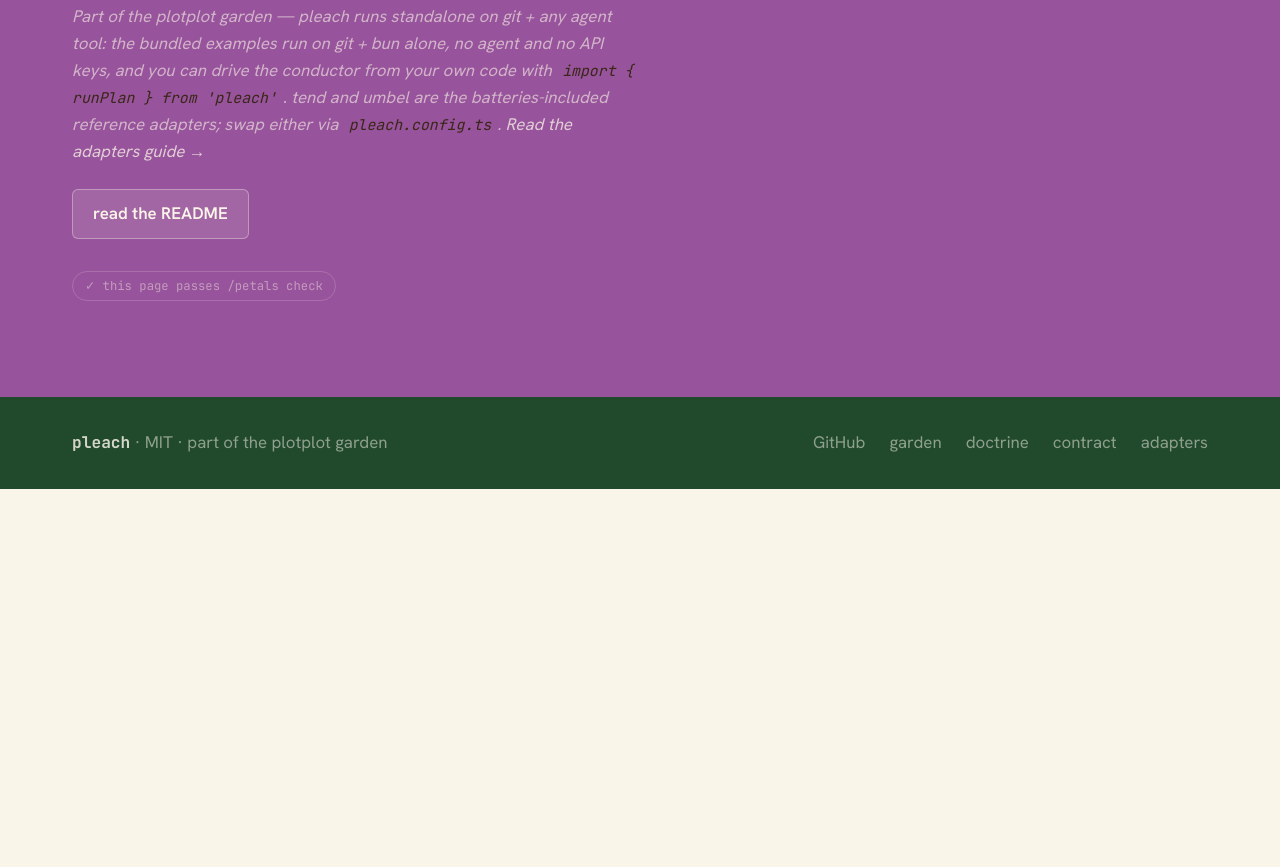
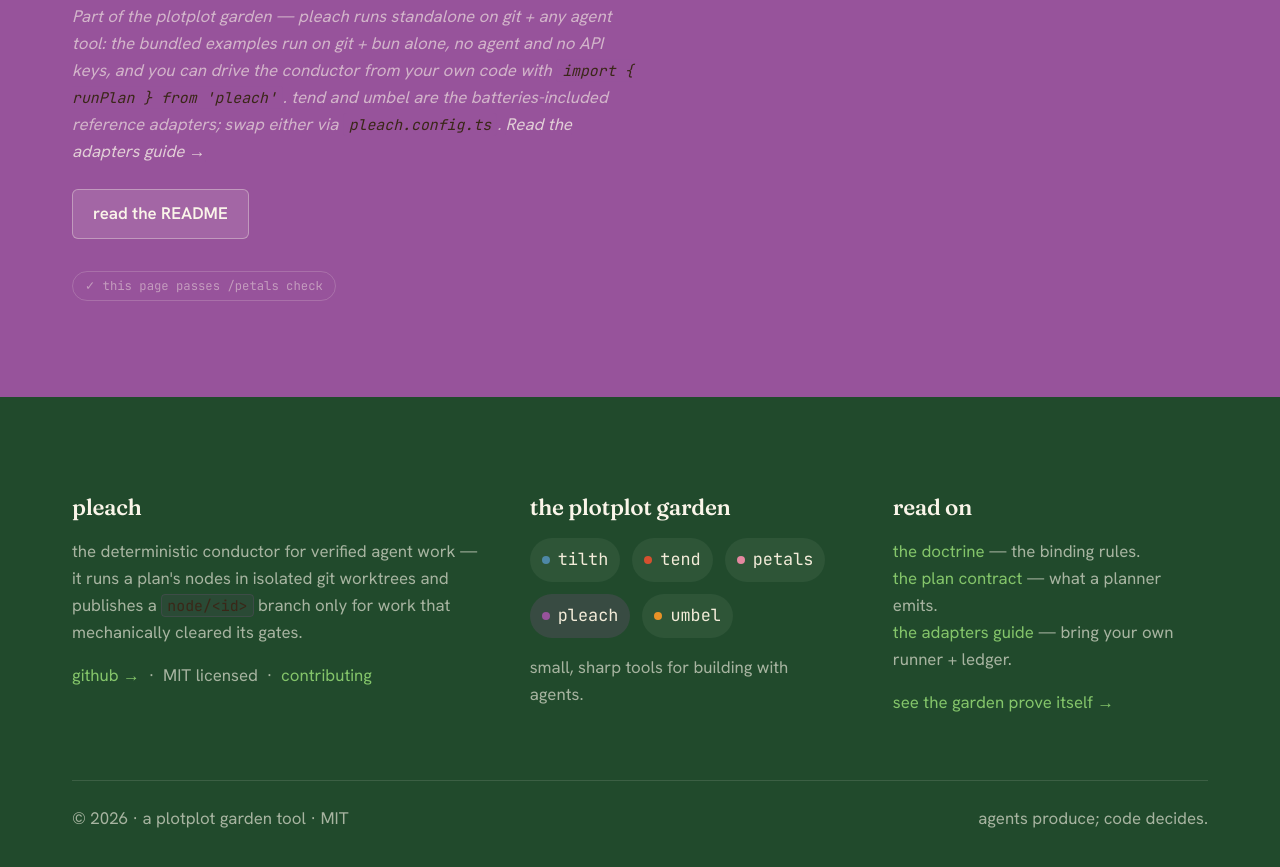
Before and after one commit to jahala/pleach, a website: page index.html in a window 1280 px wide. Shown: the part 5467-6334 px from the top of the page. Before the commit the page ends 5956 px from the top, so only its background shows below. Drawn offline with Linux system fonts and the light colour scheme.

Commit message:
docs(landing): garden footer — the plotplot family, pleach-skinned
Replace the single-row footer with the plotplot garden footer (modeled on the umbel landing): a 3-column layout — pleach blurb + links · the family as accent-dotted pills (pleach self-highlighted) · a 'read on' docs column — over the forest band, with a tagline bottom bar. Re-skinned to pleach's palette: cream text, term-green links, plum self-tint. Added the sibling accent tokens (shared umbrella values, used only in the family footer) and dropped the dead .footer-inner/.footer-copy/.footer-links CSS.

petals check: PASS (0 errors).

Co-Authored-By: Claude Opus 4.8 (1M context) <noreply@anthropic.com>

```diff
--- a/index.html
+++ b/index.html
@@ -38,6 +38,11 @@
 
   /* product accent — plum is the one voice */
   --pp-pleach:  #97539B;
+
+  /* garden siblings — used only in the family footer (shared umbrella accents) */
+  --pp-tilth:  #4E88A6;
+  --pp-tend:   #D6502F;
+  --pp-petals: #E588A0;
 
   /* terminal */
   --pp-term-bg:      #1C1610;
@@ -727,30 +732,45 @@ code {
   padding: 4px 12px;
 }
 
-/* ── footer ───────────────────────────────────────────────────────────────── */
-.footer { background: var(--pp-forest); padding: var(--sp-md) 0; }
-.footer-inner {
+/* ── footer / the garden ──────────────────────────────────────────────────── */
+.footer { background: var(--pp-forest); color: var(--pp-term-text); padding: var(--sp-2xl) 0 var(--sp-lg); }
+.footer a { color: var(--pp-term-green); text-decoration: none; transition: color var(--dur-micro); }
+.footer a:hover { color: var(--pp-bg); }
+.footer h4 {
+  color: var(--pp-bg);
+  font-family: var(--font-heading);
+  font-size: var(--text-h4);
+  margin-bottom: var(--sp-xs);
+}
+.foot-grid { display: grid; grid-template-columns: 1.3fr 1fr 1fr; gap: var(--sp-lg); }
+.foot-soft { color: rgba(250,245,233,0.62); font-size: var(--text-small); line-height: 1.6; }
+.garden { display: flex; flex-wrap: wrap; gap: var(--sp-2xs); margin-top: var(--sp-4xs); }
+.garden a {
+  display: inline-flex;
+  align-items: center;
+  gap: var(--sp-3xs);
+  font-family: var(--font-code);
+  font-size: var(--text-small);
+  padding: var(--sp-3xs) var(--sp-2xs);
+  border-radius: var(--r-full);
+  background: rgba(250,245,233,0.06);
+  color: var(--pp-term-text);
+}
+.garden a:hover { background: rgba(250,245,233,0.12); color: var(--pp-bg); }
+.garden a.is-self { background: rgba(151,83,155,0.20); }
+.garden .dot { width: 8px; height: 8px; border-radius: 50%; flex-shrink: 0; }
+.foot-bottom {
+  margin-top: var(--sp-xl);
+  padding-top: var(--sp-sm);
+  border-top: 1px solid rgba(250,245,233,0.12);
   display: flex;
-  align-items: center;
   justify-content: space-between;
+  gap: var(--sp-xs);
   flex-wrap: wrap;
-  gap: var(--sp-sm);
+  color: rgba(250,245,233,0.62);
+  font-size: var(--text-small);
 }
-.footer-copy { font-size: var(--text-small); color: rgba(250,245,233,0.5); }
-.footer-copy strong {
-  color: rgba(250,245,233,0.82);
-  font-weight: 600;
-  font-family: var(--font-code);
-  font-size: 0.9rem;
-}
-.footer-links { display: flex; gap: var(--sp-sm); flex-wrap: wrap; }
-.footer-links a {
-  font-size: var(--text-small);
-  color: rgba(250,245,233,0.5);
-  text-decoration: none;
-  transition: color var(--dur-micro);
-}
-.footer-links a:hover { color: rgba(250,245,233,0.88); text-decoration: none; }
+@media (max-width: 880px) { .foot-grid { grid-template-columns: 1fr; gap: var(--sp-md); } }
 
 /* ── responsive ───────────────────────────────────────────────────────────── */
 @media (max-width: 880px) {
@@ -770,7 +790,6 @@ code {
   .stats-row { grid-template-columns: repeat(2, 1fr); }
   .hero { padding: var(--sp-xl) 0 var(--sp-lg); }
   .section { padding: var(--sp-xl) 0; }
-  .footer-inner { flex-direction: column; align-items: flex-start; }
 }
 </style>
 </head>
@@ -1193,20 +1212,39 @@ code {
   </div>
 </section>
 
-<!-- ═══ footer ═══════════════════════════════════════════════════════════════ -->
+<!-- ═══ footer / the garden ═══════════════════════════════════════════════════ -->
 <footer class="footer" role="contentinfo">
   <div class="container">
-    <div class="footer-inner">
-      <p class="footer-copy">
-        <strong>pleach</strong> · MIT · part of the plotplot garden
-      </p>
-      <nav class="footer-links" aria-label="Footer navigation">
-        <a href="https://github.com/jahala/pleach" target="_blank" rel="noopener">GitHub</a>
-        <a href="docs/tend/overview.html">garden</a>
-        <a href="ENGINEERING.md">doctrine</a>
-        <a href="docs/contract/plan-schema.md">contract</a>
-        <a href="docs/adapters.md">adapters</a>
-      </nav>
+    <div class="foot-grid">
+      <div class="reveal">
+        <h4>pleach</h4>
+        <p class="foot-soft">the deterministic conductor for verified agent work — it runs a plan's nodes in isolated git worktrees and publishes a <code>node/&lt;id&gt;</code> branch only for work that mechanically cleared its gates.</p>
+        <p class="foot-soft" style="margin-top:var(--sp-xs)"><a href="https://github.com/jahala/pleach" target="_blank" rel="noopener">github →</a> &nbsp;·&nbsp; MIT licensed &nbsp;·&nbsp; <a href="https://github.com/jahala/pleach/blob/master/CONTRIBUTING.md" target="_blank" rel="noopener">contributing</a></p>
+      </div>
+      <div class="reveal">
+        <h4>the plotplot garden</h4>
+        <div class="garden">
+          <a href="https://github.com/jahala/tilth" target="_blank" rel="noopener"><span class="dot" style="background:var(--pp-tilth)"></span>tilth</a>
+          <a href="https://github.com/jahala/tend" target="_blank" rel="noopener"><span class="dot" style="background:var(--pp-tend)"></span>tend</a>
+          <a href="https://github.com/jahala/petals" target="_blank" rel="noopener"><span class="dot" style="background:var(--pp-petals)"></span>petals</a>
+          <a class="is-self" href="https://github.com/jahala/pleach" target="_blank" rel="noopener"><span class="dot" style="background:var(--pp-pleach)"></span>pleach</a>
+          <a href="https://github.com/jahala/umbel" target="_blank" rel="noopener"><span class="dot" style="background:var(--pp-accent)"></span>umbel</a>
+        </div>
+        <p class="foot-soft" style="margin-top:var(--sp-xs)">small, sharp tools for building with agents.</p>
+      </div>
+      <div class="reveal">
+        <h4>read on</h4>
+        <p class="foot-soft">
+          <a href="ENGINEERING.md">the doctrine</a> — the binding rules.<br>
+          <a href="docs/contract/plan-schema.md">the plan contract</a> — what a planner emits.<br>
+          <a href="docs/adapters.md">the adapters guide</a> — bring your own runner + ledger.
+        </p>
+        <p class="foot-soft" style="margin-top:var(--sp-xs)"><a href="docs/tend/overview.html">see the garden prove itself →</a></p>
+      </div>
+    </div>
+    <div class="foot-bottom">
+      <span>© 2026 · a plotplot garden tool · MIT</span>
+      <span>agents produce; code decides.</span>
     </div>
   </div>
 </footer>
```
